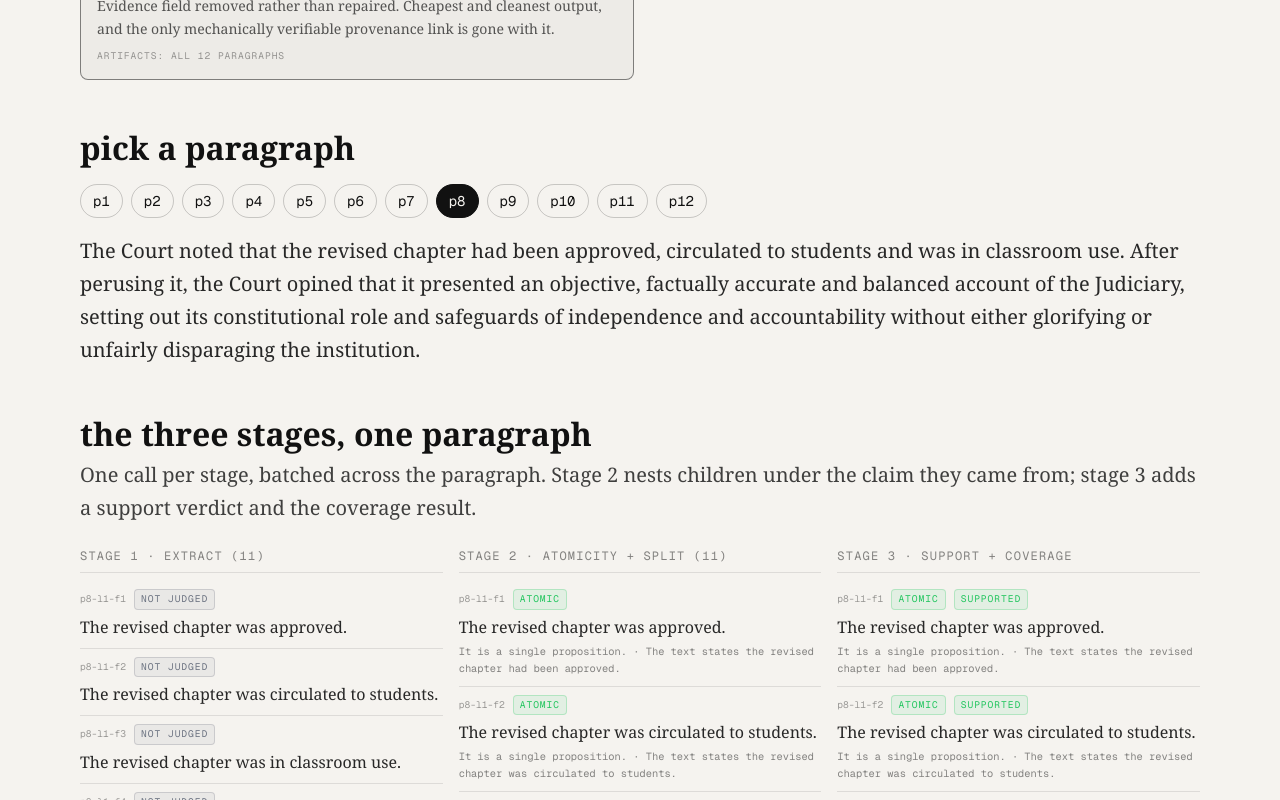
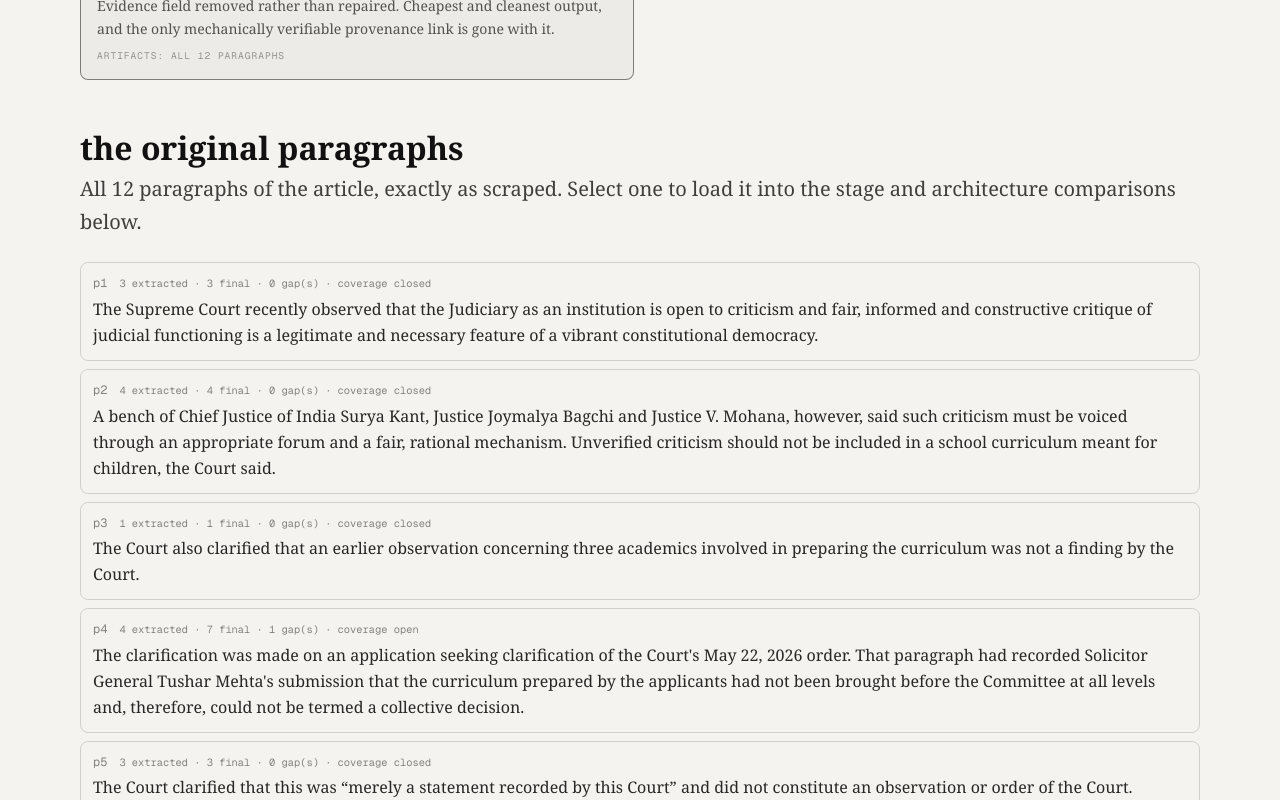
Before and after one commit to mohar-xe/portfolio, a Next.js app: page /experiments/legal-atomizer in a window 1280 px wide. Shown: the part 1260-2060 px from the top of the page. Built offline with nearby package versions, Linux system fonts and the light colour scheme.

Commit message:
always show all source paragraphs, drop known-issues section

```diff
--- a/src/components/AtomizerViewer.tsx
+++ b/src/components/AtomizerViewer.tsx
@@ -324,31 +324,46 @@ function Ablation({ data }: { data: AtomizerData }) {
   );
 }
 
-function Issues({ data }: { data: AtomizerData }) {
+function SourceParagraphs({ data, selected, onSelect }: {
+  data: AtomizerData;
+  selected: number;
+  onSelect: (index: number) => void;
+}) {
   return (
     <section className="mb-12">
       <h2 className="text-[1.6rem] sm:text-[1.75rem] md:text-[2rem] font-black leading-tight mb-1">
-        what is still broken
+        the original paragraphs
       </h2>
       <p className="text-lg sm:text-xl leading-[1.65] text-foreground/80 mb-6">
-        The pipeline runs clean and every guard fires, but nothing here has been checked against
-        human labels. These are the reasons I would not trust the output yet.
+        All {data.headline.paragraphs} paragraphs of the article, exactly as scraped. Select one
+        to load it into the stage and architecture comparisons below.
       </p>
-      <div className="space-y-3">
-        {data.issues.map((issue) => (
-          <div key={issue.title} className="rounded-lg border border-foreground/15 p-4">
-            <div className="flex flex-wrap items-center gap-2 mb-2">
-              <span className="font-black text-base">{issue.title}</span>
-              <Pill
-                text={issue.status}
-                color={issue.status === "open" ? verdictRed : verdictGrey}
-              />
-            </div>
-            <p className="text-sm sm:text-base leading-relaxed text-foreground/80">
-              {issue.detail}
-            </p>
-          </div>
-        ))}
+      <div className="space-y-2">
+        {data.paragraphs.map((item, index) => {
+          const active = index === selected;
+          return (
+            <button
+              key={item.id}
+              onClick={() => onSelect(index)}
+              className={`text-left w-full rounded-lg border p-3 transition-colors duration-150 ${
+                active
+                  ? "border-foreground/50 bg-foreground/[0.03]"
+                  : "border-foreground/15 hover:border-foreground/40"
+              }`}
+            >
+              <div className="flex flex-wrap items-baseline gap-x-3 gap-y-1 mb-1">
+                <span className="font-mono text-xs text-foreground/50">p{item.id}</span>
+                <span className="font-mono text-[0.65rem] text-foreground/50">
+                  {item.stage1.length} extracted · {item.final.length} final ·{" "}
+                  {item.gaps.length} gap(s) · coverage {item.coverageClosed ? "closed" : "open"}
+                </span>
+              </div>
+              <p className="text-sm sm:text-base leading-relaxed text-foreground/90">
+                {item.text}
+              </p>
+            </button>
+          );
+        })}
       </div>
     </section>
   );
@@ -370,29 +385,7 @@ export default function AtomizerViewer({ data }: { data: AtomizerData }) {
 
       <Iterations data={data} selected={iteration} onSelect={setIteration} />
 
-      <section className="mb-12">
-        <h2 className="text-[1.6rem] sm:text-[1.75rem] md:text-[2rem] font-black leading-tight mb-1">
-          pick a paragraph
-        </h2>
-        <div className="flex flex-wrap gap-2 mb-4 mt-4">
-          {data.paragraphs.map((item, index) => (
-            <button
-              key={item.id}
-              onClick={() => setParagraphIndex(index)}
-              className={`font-mono text-xs sm:text-sm px-3 py-1.5 rounded-full border transition-colors duration-150 ${
-                index === paragraphIndex
-                  ? "bg-foreground text-background border-foreground"
-                  : "border-foreground/20 hover:border-foreground/50"
-              }`}
-            >
-              p{item.id}
-            </button>
-          ))}
-        </div>
-        <p className="text-lg sm:text-xl leading-[1.65] text-foreground/90 whitespace-pre-wrap">
-          {paragraph.text}
-        </p>
-      </section>
+      <SourceParagraphs data={data} selected={paragraphIndex} onSelect={setParagraphIndex} />
 
       <StageColumns paragraph={paragraph} />
       <CrossIteration paragraph={paragraph} />
@@ -413,8 +406,6 @@ export default function AtomizerViewer({ data }: { data: AtomizerData }) {
           ))}
         </ul>
       </section>
-
-      <Issues data={data} />
     </div>
   );
 }
--- a/src/lib/atomizer-data.ts
+++ b/src/lib/atomizer-data.ts
@@ -57,7 +57,6 @@ export interface AtomizerData {
   legacy: { id: number; text: string; facts: AtomizerFact[] };
   iterations: AtomizerIteration[];
   ablation: { label: string; calls: number; delta: number | null; lost: string }[];
-  issues: { title: string; status: string; detail: string }[];
   paragraphs: AtomizerParagraph[];
 }
 
```
Also changed, not shown: experiments/Legal Proposition Atomizer/atomizer_data.json.
